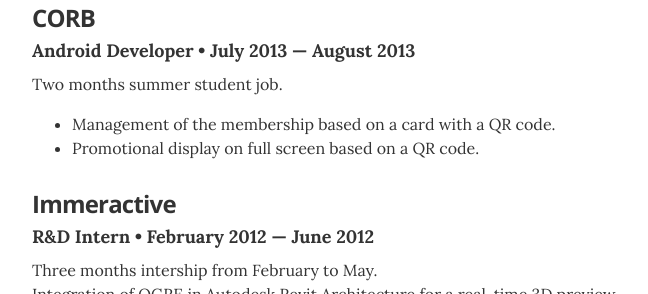
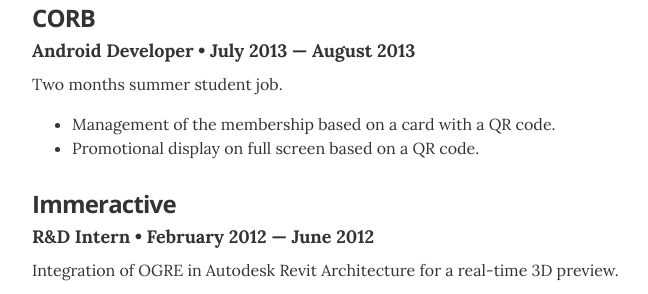
Before and after one commit to derekhendrickx/derekhendrickx.github.io, a Jekyll site: the page built from index.html, in a window 1280 px wide and 900 px high, scrolled down 3365 px, cut to the strip 0-294 px from the top of the window. Shown: the whole strip, without its empty margins (268-916 px from the left). Built offline with Jekyll 4.4.1, drawn with Linux system fonts in a browser that asks for light colours.

Commit message:
Remove unnecessary information

```diff
--- a/_layouts/resume.html
+++ b/_layouts/resume.html
@@ -195,10 +195,7 @@
         <div class="resume-item">
           <h3 class="resume-item-title">Immeractive</h3>
           <h4 class="resume-item-details">R&amp;D Intern &bull; February 2012 &mdash; June 2012</h4>
-          <p class="resume-item-copy">
-            Three months intership from February to May.<br>
-            Integration of OGRE in Autodesk Revit Architecture for a real-time 3D preview.
-          </p>
+          <p class="resume-item-copy">Integration of OGRE in Autodesk Revit Architecture for a real-time 3D preview.</p>
           <p class="video-container">
             <iframe width="680" height="383" src="https://www.youtube-nocookie.com/embed/0D0U_Z0dwkI?rel=0&amp;showinfo=0&amp;vq=hd720" frameborder="0" allowfullscreen></iframe>
           </p>
```
